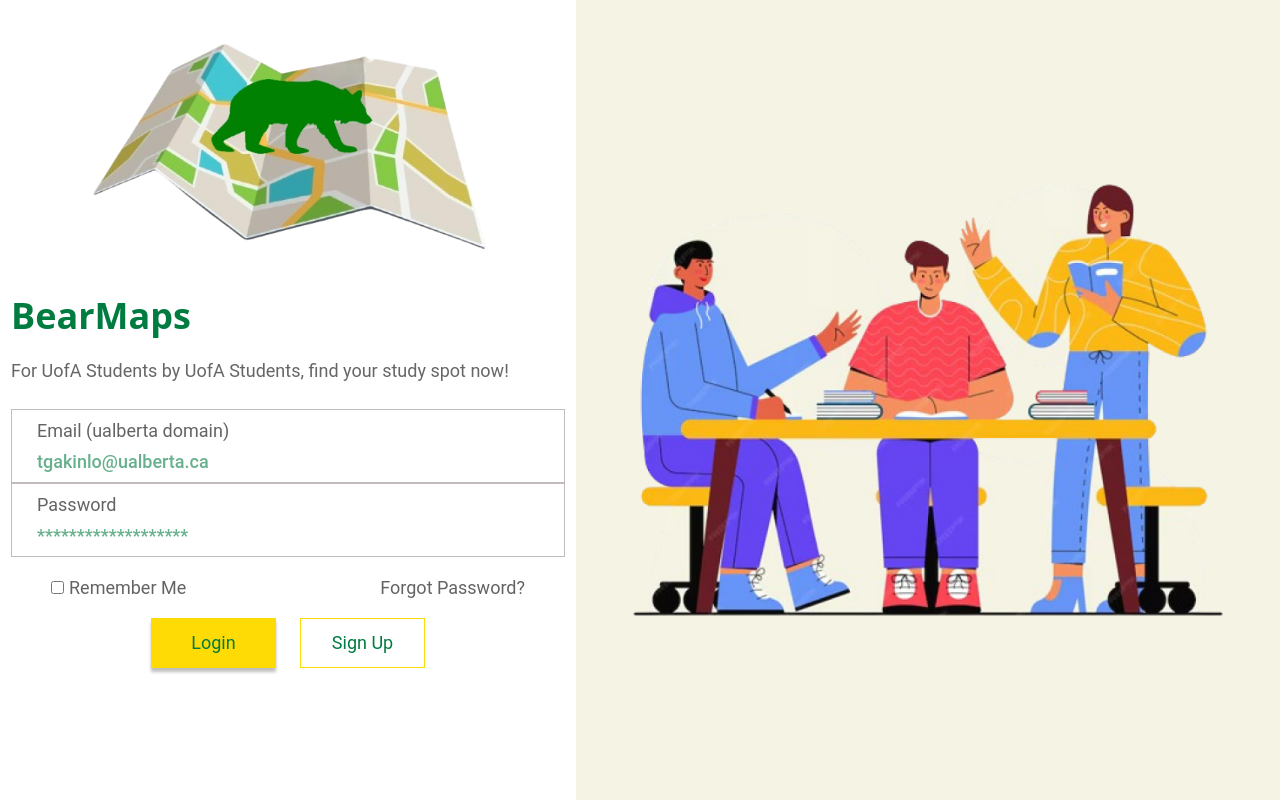
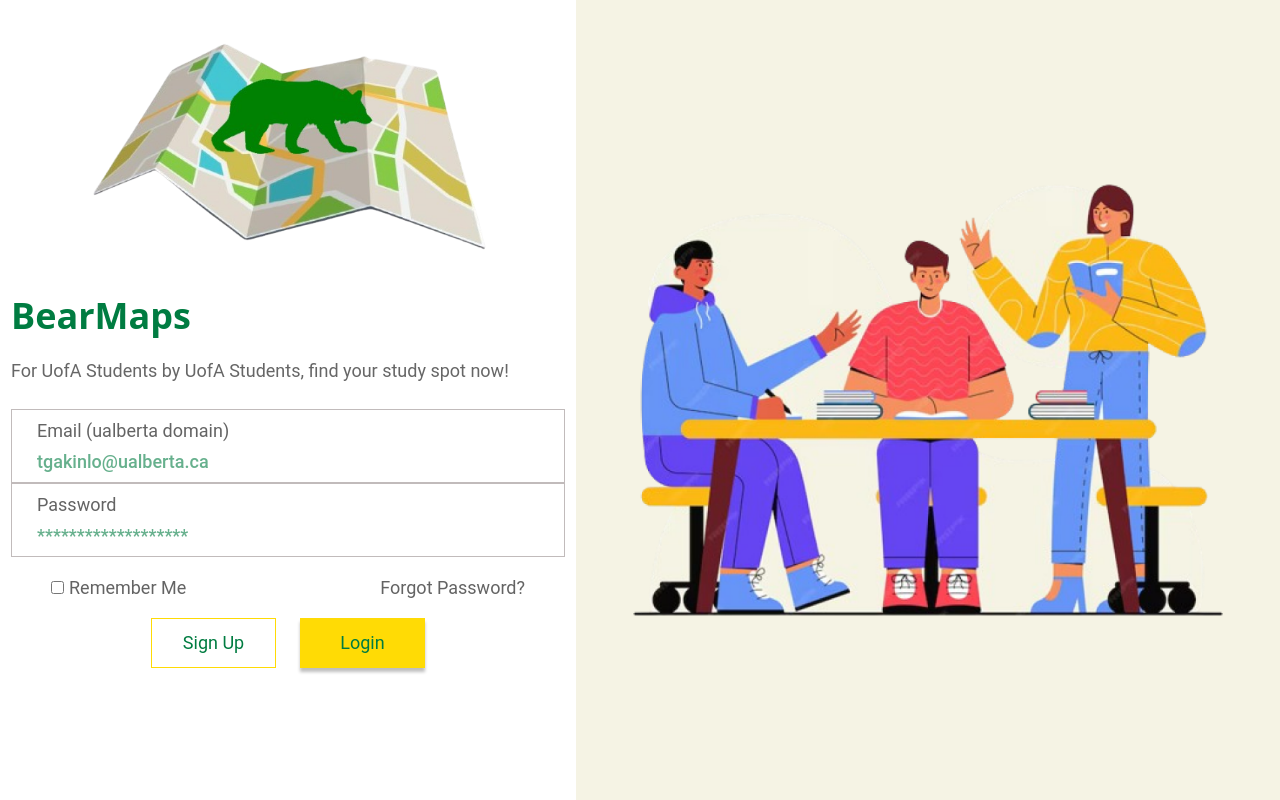
Before and after one commit to EJ-Lan/bear-maps, a React (Vite) app in the folder frontend/: page / in a window 1280 px wide. Built offline with nearby package versions, Linux system fonts and the light colour scheme.

Commit message:
Change imports

```diff
--- a/frontend/src/App.jsx
+++ b/frontend/src/App.jsx
@@ -6,8 +6,7 @@
 import StudySpotAdder from "./components/StudySpotAdder.jsx";
 
 import LoginPage from "./components/Login.jsx";
-import SignUpPage from "./components/SIgnup.jsx";
-
+import SignUpPage from "./components/SignUp.jsx";
 function App() {
   return (
     <>
--- a/frontend/src/components/Signup.css
+++ b/frontend/src/components/Signup.css
@@ -114,7 +114,7 @@
     margin-right: 5px;
 }
 
-.LGSU { /* Login, Sign Up */
+.SULG { /* Login, Sign Up */
     display: flex;
     justify-content: space-between;
     margin: 0px 140px;
--- a/frontend/src/components/Signup.jsx
+++ b/frontend/src/components/Signup.jsx
@@ -1,5 +1,5 @@
 import React from 'react';
-import './Login.css';
+import './SignUp.css';
 import Logo from '../assets/bearmaps_logo.png';
 import Friends from '../assets/friends_studying.png';
 
@@ -39,9 +39,9 @@
                             <a>Forgot Password?</a>
                         </div>
 
-                        <div className='LGSU'>
-                            <button type='submit' className="Login">Login</button>
-                            <button               className="SignUp">Sign Up</button>
+                        <div className='SULG'>
+                            <button  type='submit' className="SignUp">Sign Up</button>
+                            <button                className="Login">Login</button>
                         </div>
                     </form>
 
```
